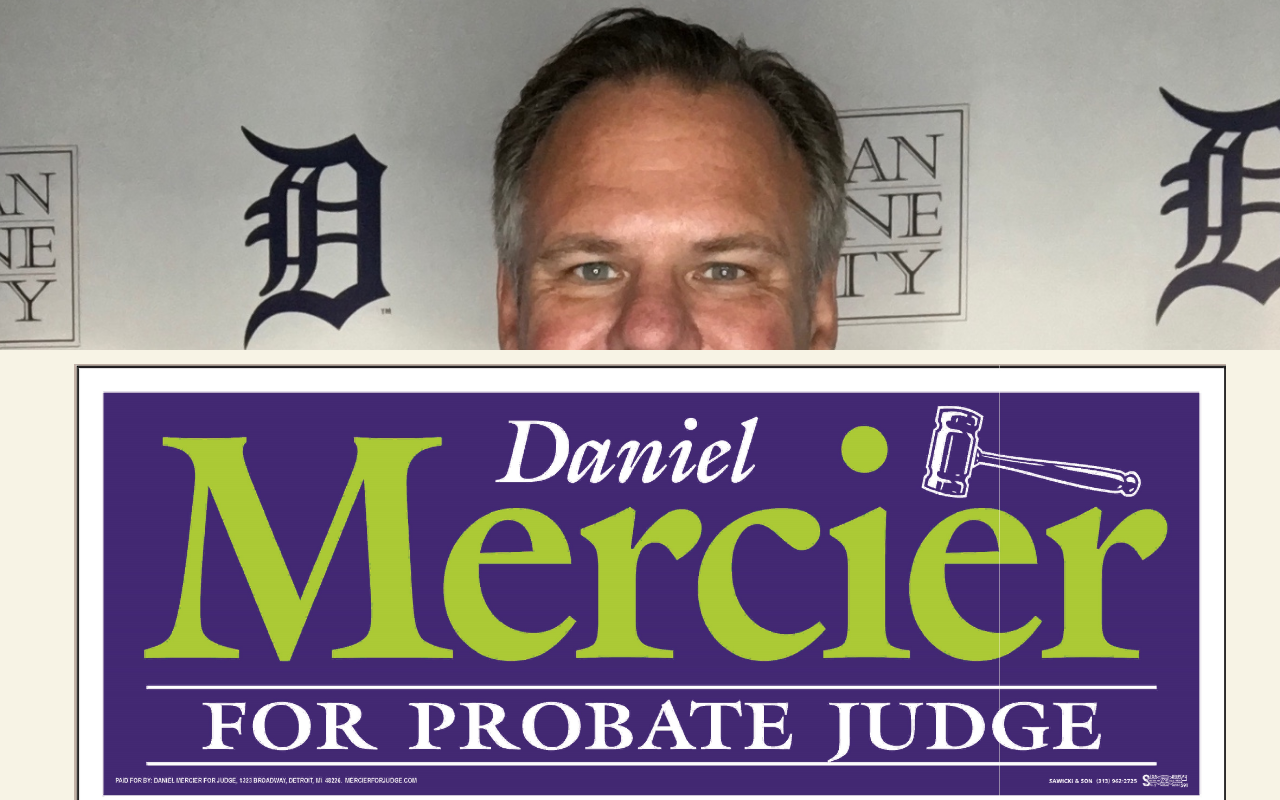
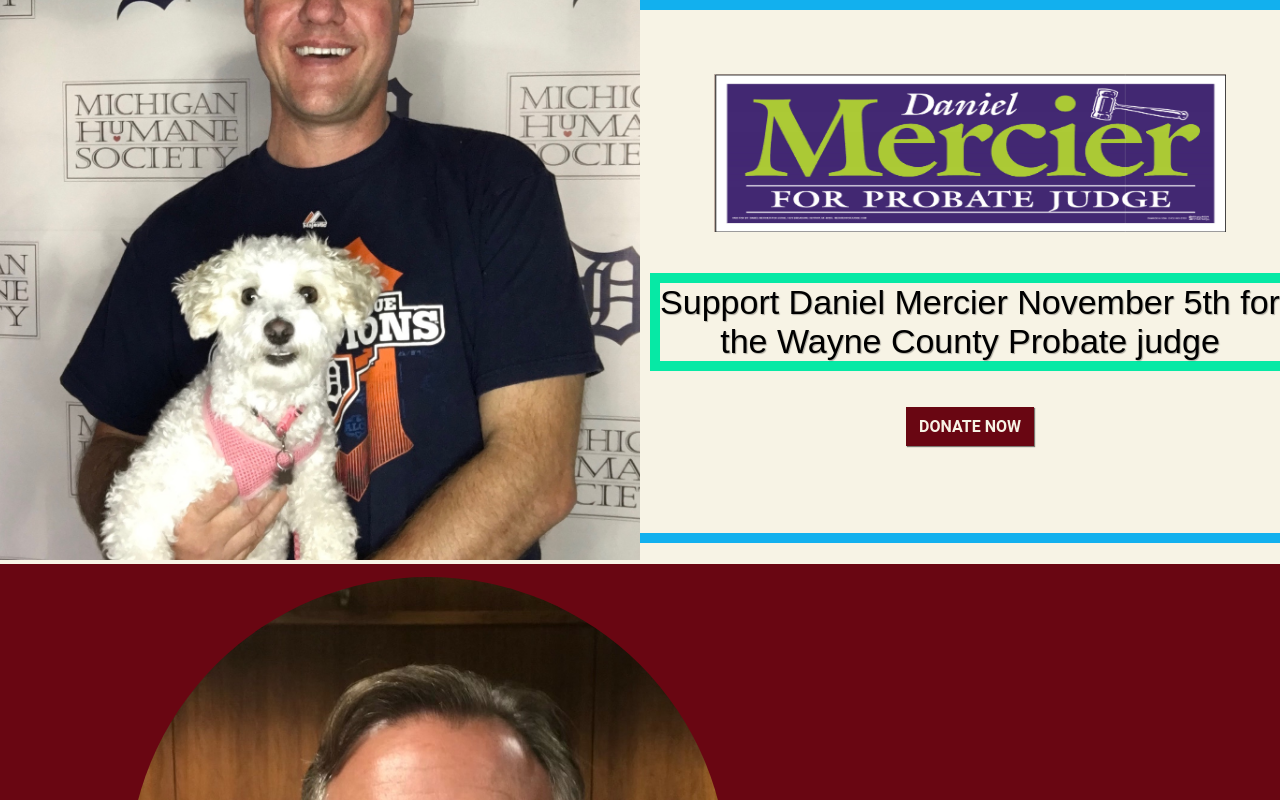
Before and after one commit to RuebenHodges/Source, a plain HTML site: page index.html in a window 1280 px wide. Drawn offline with Linux system fonts and the light colour scheme; a web font is replaced by a local one.

Commit message:
retool for chrominimu

```diff
--- a/index.css
+++ b/index.css
@@ -31,39 +31,19 @@ font-family: "Josefin Sans", sans-serif ;
 /* Introduction css */
 .introduction{
     width:100%;
-    height: 60vh;
-    display: flex;
+    height: 70vh;
+    display: inline-block;
     overflow: hidden;
     position: static;
 }
-.introContent p{
-    font-size: 34px;
-    font-weight: 400;
-    text-shadow: 1px 1px 1px rgba(0, 0, 0, 0.3);
-    /* border: 10px solid rgba(255, 2, 2, 0.3); */
-    text-align: center;
-    margin-left: 19%;
-    margin-right: 10%;
-    width: 60%;
 
-}
-.introContentConatiner{
+.introImgContainer{
     width: 50%;
-    float: right;
-    /* overflow: hidden; */
-    clear: both;
-    align-items: center;
-    text-align: center;
-    margin-bottom: 100px;
-    margin-left: 50px;
-    margin-right: 50px;
-    margin-top: 100px;
-
-}
-.introImgContainer{
-    width: 100%;
     overflow: hidden;
     position: relative;
+
+    float: left;
+    display: flex;
 
 }
 .introImgContainer img{
@@ -76,26 +56,50 @@ font-family: "Josefin Sans", sans-serif ;
 
 
 }
+.introContent p{
+    font-size: 34px;
+    font-weight: 400;
+    text-shadow: 1px 1px 1px rgba(0, 0, 0, 0.3);
+    /* border: 10px solid rgba(255, 2, 2, 0.3); */
+    text-align: center;
+    border: 10px solid rgb(6, 233, 165);
+    display: inline-block;
+
+}
+.introContentConatiner{
+    width: 50%;
+    padding: 5%;
+    /* overflow: hidden; */
+    height: 70.5%;
+    margin-left: 45%;
+    align-items: center;
+    text-align: center;
+
+    border: 10px solid rgb(18, 176, 238);
+
+}
 /* content css for intro including text and button */
 .introContent{
     height: 100%;
-    width: 100%;
+    width: 50%;
     min-width: 100%;
     min-height: 100%;
     color: black;
+
     font-size: 30px;
-    align-content: center;
+    display: inline-block;
+}
+.introContent .logo{
+    height: 40%;
+    width: 80%;
+    overflow: hidden;
     display: inline-block;
 
-
-}
-.introContent .logo{
-    height: 35%;
-    overflow: hidden;
-    position: relative;
 }
 .introContent button{
-    background-color: #690612;  border: none;
+    display: inline-block;
+    background-color: #690612;
+    border: none;
     box-shadow: 1px 1px 1px rgba(0, 0, 0, 0.5); /* Horizontal offset, vertical offset, blur radius, color */
     color: #f7f3e5;
     font-size: medium;
@@ -104,7 +108,7 @@ font-family: "Josefin Sans", sans-serif ;
     font-weight: 700;
     font-style: bold;
     width: 20%;
-    height: 15%;
+    height: 10%;
     transition: 0.3s;
 }
 .introContent button:hover{
@@ -293,7 +297,7 @@ footer{
 }
 
 /* Responsive styles */
-@media (max-width: 1400px) {
+@media (max-width: 768px) {
     /* nav ul li {
         display: block;
         margin: 10px 0;
@@ -564,3 +568,4 @@ html{
     background-color:aqua ;
 }
 } */
+ /* 600px,601px,768px,992px,1200px */
--- a/index.html
+++ b/index.html
@@ -7,7 +7,7 @@
     <link rel="stylesheet" href="index.css">
     <link rel="preconnect" href="https://fonts.googleapis.com">
     <link rel="preconnect" href="https://fonts.gstatic.com" crossorigin>
-    <link href="https://fonts.googleapis.com/css2?family=Josefin+Sans:ital,wght@0,100..700;1,100..700&family=Oswald:wght@700&family=Roboto:ital,wght@0,100;0,300;0,400;0,500;0,700;0,900;1,100;1,300;1,400;1,500;1,700;1,900&display=swap" rel="stylesheet">
+    <link href=":https//fonts.googleapis.com/css2?family=Josefin+Sans:ital,wght@0,100..700;1,100..700&family=Oswald:wght@700&family=Roboto:ital,wght@0,100;0,300;0,400;0,500;0,700;0,900;1,100;1,300;1,400;1,500;1,700;1,900&display=swap" rel="stylesheet">
 </head>
 <body>
     <!-- <div class="siteHeader">
@@ -20,10 +20,11 @@
             </div>
             <div class="introContentConatiner">
                 <div class="introContent">
+                    <!-- wants bigger -->
                     <img class="logo" src="assets/1000025422.jpg">
-                    <p>Support Daniel Mercier this November 5th Election for judge
-                        <br>to the Wayne County Probate Court Juvenile Division</p>
-                    <a href="https://donate.stripe.com/test_4gw16IcT0dAa4A85kk">
+                    <p>Support Daniel Mercier November 5th  for
+                        <br>the Wayne County Probate judge</p>
+                    <a href="https://pay.mercierforjudge.com">
                         <button> DONATE NOW</button></a>
                 </div>
             </div>
@@ -33,7 +34,7 @@
                 <img src="assets/IMG_7049.jpeg">
             </div>
             <div class="uniquelyContent">
-                <h1>UNIQUELY QUALIFIED FOR THE WAYNE COUNTY PROBATE COURT</h1>
+                <h1>UNIQUELY QUALIFIED</h1>
                 <h2> Daniel’s experience makes him uniquely qualified for the open position of  Judge of Wayne County Probate Court, Juvenile Division:</h2>
 
                 <ul>
```
